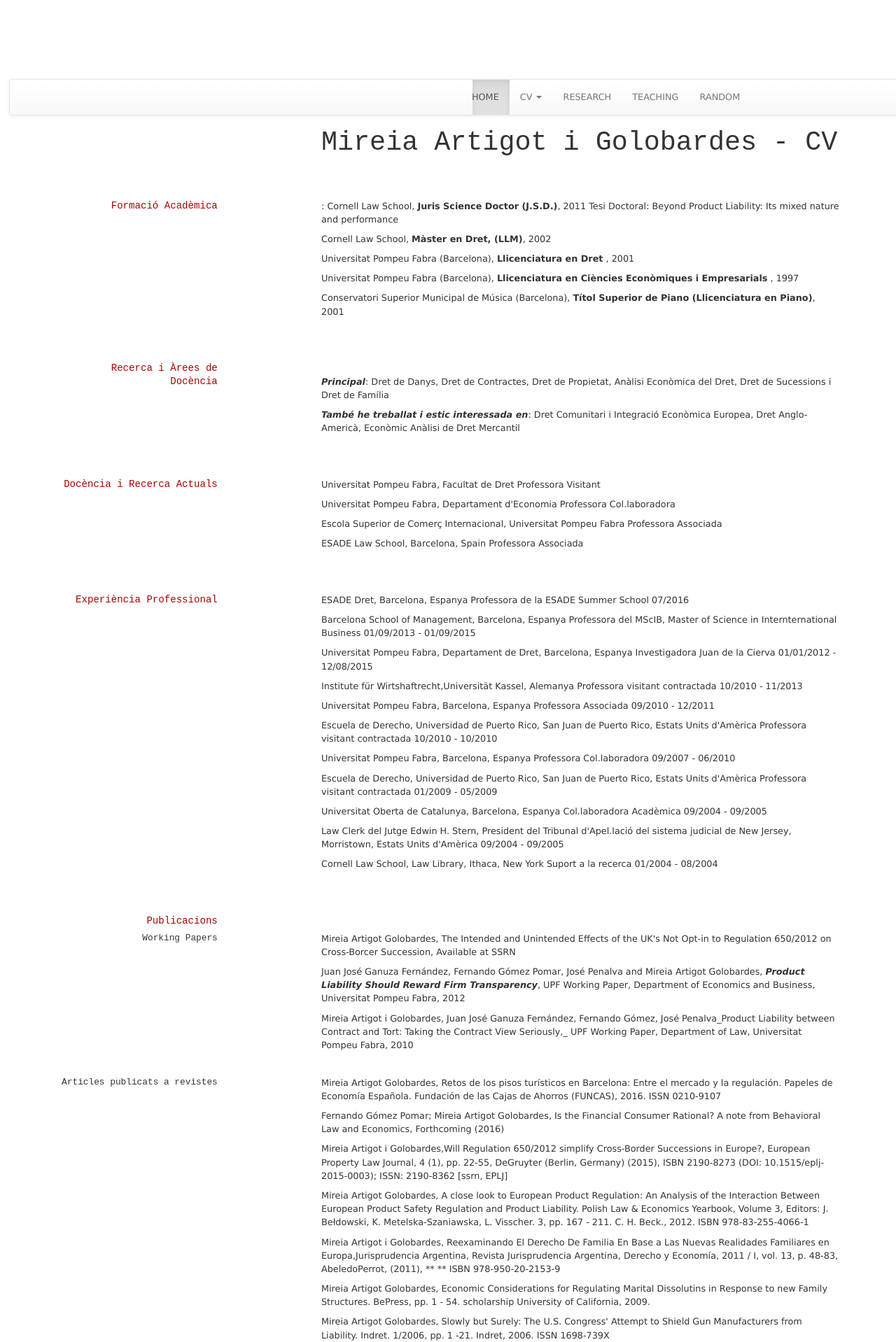
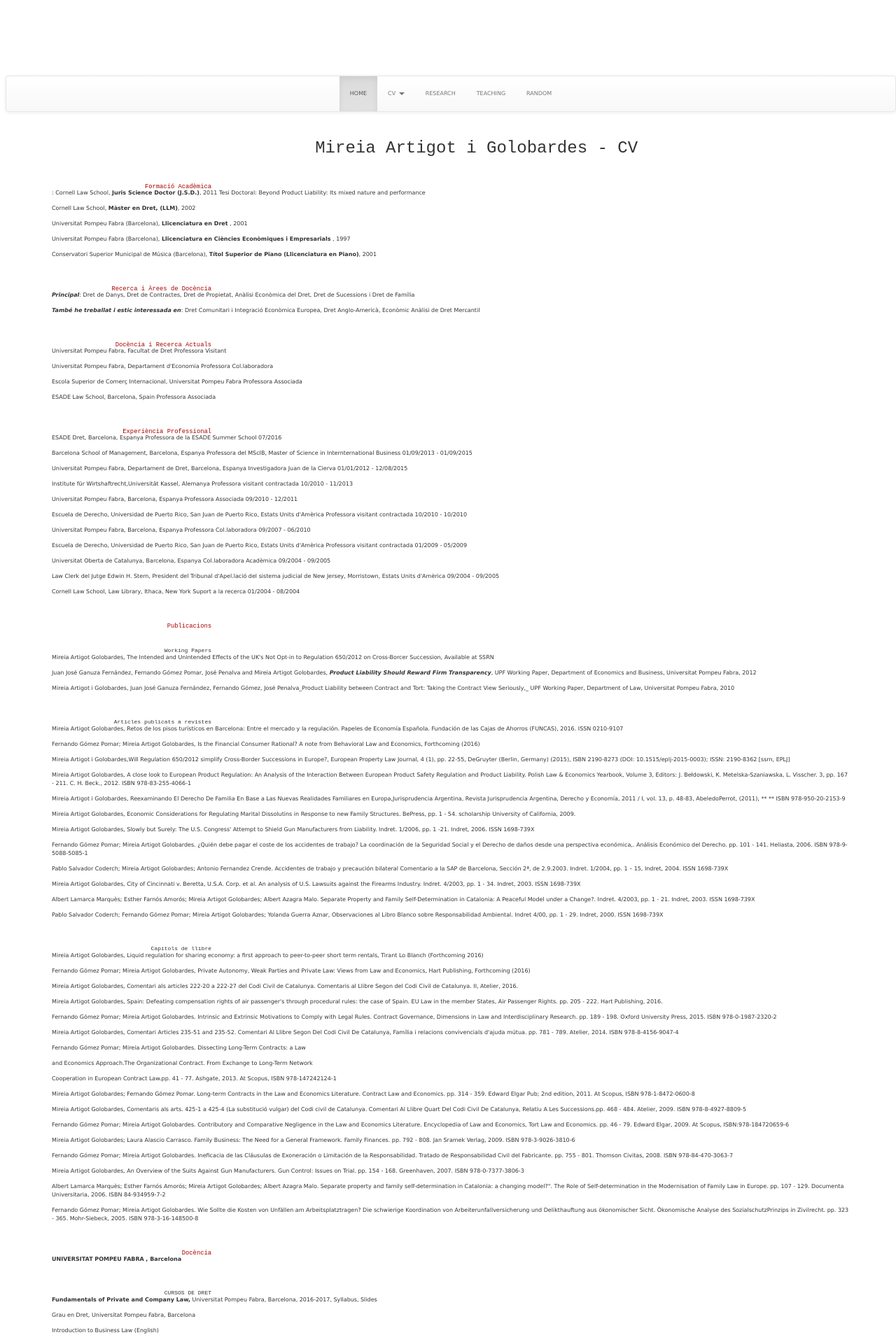
Before and after one commit to JohnPalmer/mireiaartigot, a Jekyll site: the page built from cv/ca/index.md, in a window 1280 px wide. Shown: the top 1918 px of the page at 70% size. Built offline with Jekyll 4.4.1, drawn with Linux system fonts in a browser that asks for light colours; nearby versions of some CDN libraries; our own code applies the rules of GitHub Pages for plain Markdown files.

Commit message:
Update cv_style.css

```diff
--- a/css/cv_style.css
+++ b/css/cv_style.css
@@ -1,56 +1,3 @@
-/* http://meyerweb.com/eric/tools/css/reset/
-   v2.0 | 20110126
-   License: none (public domain)
-*/
-
-html, body, div, span, applet, object, iframe,
-h1, h2, h3, h4, h5, h6, p, blockquote, pre,
-a, abbr, acronym, address, big, cite, code,
-del, dfn, em, img, ins, kbd, q, s, samp,
-small, strike, strong, sub, sup, tt, var,
-b, u, i, center,
-dl, dt, dd, ol, ul, li,
-fieldset, form, label, legend,
-table, caption, tbody, tfoot, thead, tr, th, td,
-article, aside, canvas, details, embed,
-figure, figcaption, footer, header, hgroup,
-menu, nav, output, ruby, section, summary,
-time, mark, audio, video {
-	margin: 0;
-	padding: 0;
-	border: 0;
-	font-size: 100%;
-	font: inherit;
-	vertical-align: baseline;
-}
-
-
-/* HTML5 display-role reset for older browsers */
-article, aside, details, figcaption, figure,
-footer, header, hgroup, menu, nav, section {
-	display: block;
-}
-body {
-	line-height: 1;
-	width: 100%;
-}
-ol, ul {
-	list-style: none;
-}
-blockquote, q {
-	quotes: none;
-}
-blockquote:before, blockquote:after,
-q:before, q:after {
-	content: '';
-	content: none;
-}
-table {
-	border-collapse: collapse;
-	border-spacing: 0;
-}
-
-/* end of reset */
 
 body {
 	font: normal normal 400;
@@ -60,58 +7,6 @@ body {
 	margin-top: 1em;
 	margin-left: 1em;
 }
-
-p {
-	position: relative;
-	left: 33%;
-	margin-bottom: 0.7em;
-	margin-right: 0;
-	width: 65%;
-}
-
-code {
-	font: normal normal;
-	font-size: 60%;
-	/*line-height: 1em;*/
-	font-family: Menlo,monospace,sans-serif;
-	color: #aaa;
-}
-
-p code {
-	position: absolute;
-	left: -14%;
-}
-
-
-ul {
-	position: relative;
-	left: 33%;
-	width: 65%;
-	margin-bottom: 1.5em;
-	margin-top: -0.5em;
-}
-
-/*uncomment to get dashes in the list*/
-/*li:before {
-	content: "-";
-	position: relative;
-	left: -0.25em;
-}*/
-
-li {
-	/*second line indent*/
-	padding-left: 1.25em;
-	text-indent: -1.25em;
-	/*color: #777;*/
-}
-
-li ul {
-	position: relative;
-	left: 0;
-	width: 100%;
-	margin-top: 0.25em;
-}
-
 h1,h2,h3,h4 {
 	font-weight: 400;
 	font-family: Cousine,Verdana,sans-serif;
@@ -185,10 +80,3 @@ strong {
 #address {
 	display: none;
 }
-
-
-
-/*
-@media only screen and (max-width: 480px) {
-	make one column somehow...
-}*/
```
